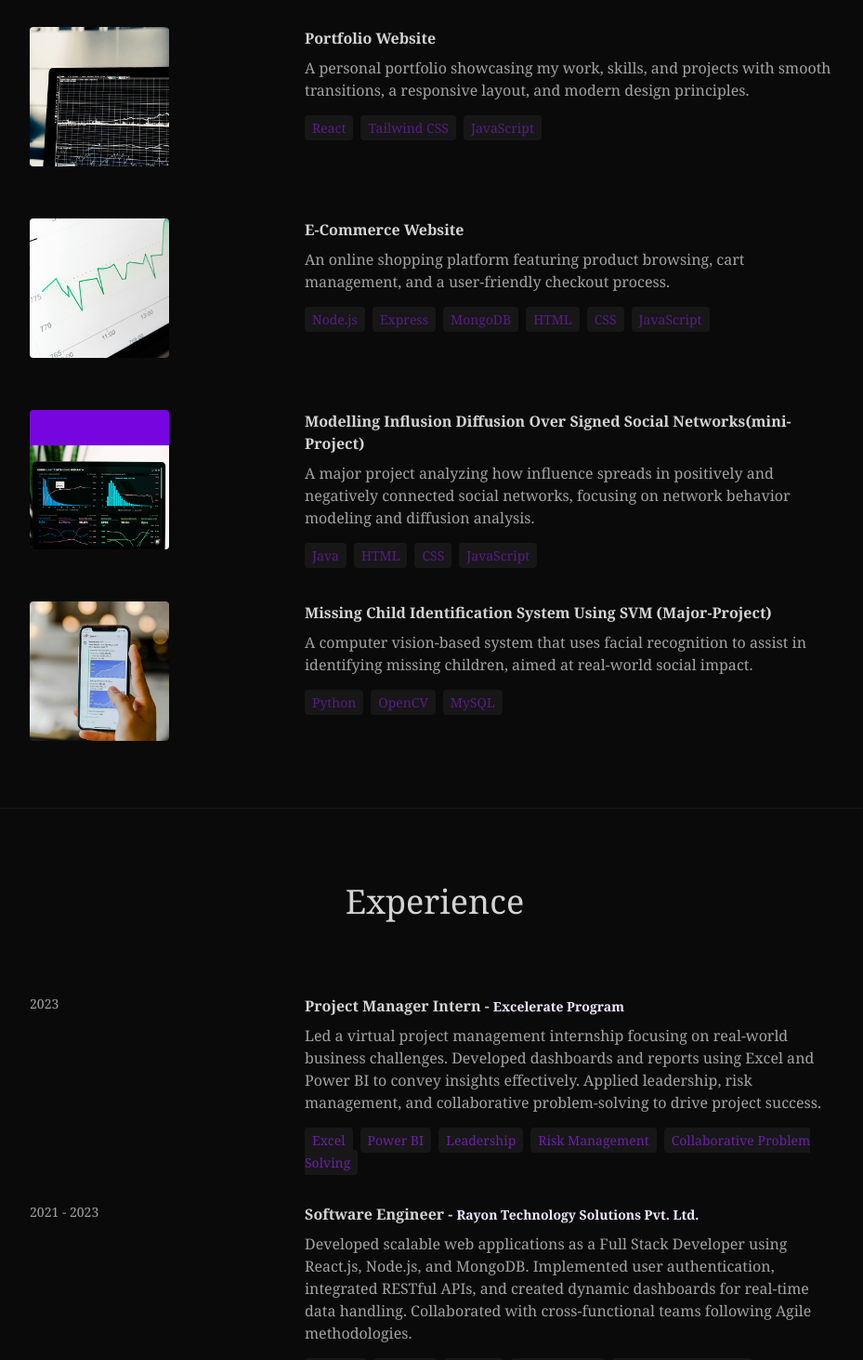
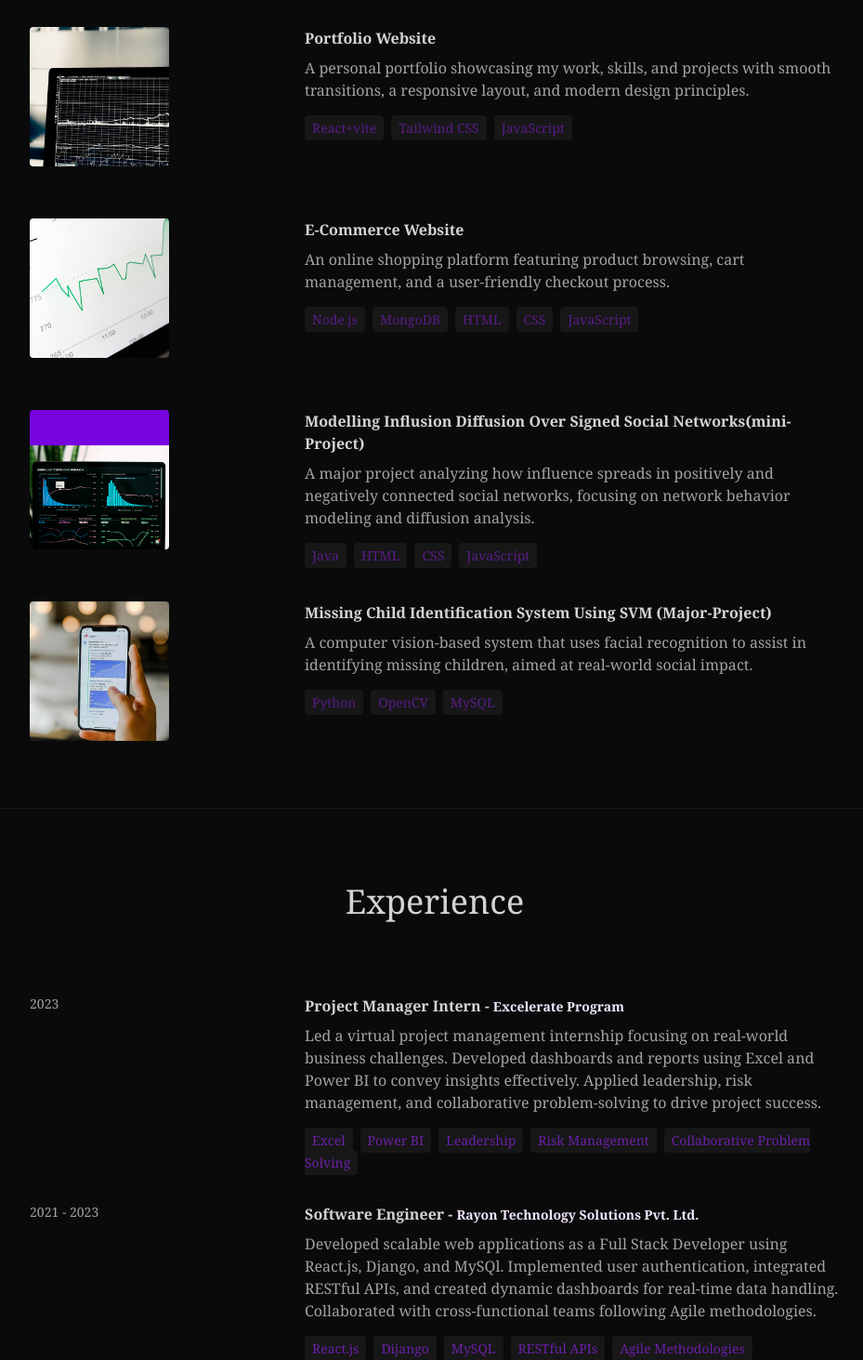
Before and after one commit to PEK-1/portfolio, a React (Vite) app: page / in a window 1280 px wide. Shown: the part 2780-4243 px from the top of the page at 93% size, without its empty margins (172-1101 px from the left). Built offline with nearby package versions, Linux system fonts and the light colour scheme.

Commit message:
changed tech in index.js

```diff
--- a/src/constants/index.js
+++ b/src/constants/index.js
@@ -65,7 +65,7 @@ export const EXPERIENCES = [
     year: "2021 - 2023",
     role: "Software Engineer",
     company: "Rayon Technology Solutions Pvt. Ltd.",
-    description: `Developed scalable web applications as a Full Stack Developer using React.js, Node.js, and MongoDB. Implemented user authentication, integrated RESTful APIs, and created dynamic dashboards for real-time data handling. Collaborated with cross-functional teams following Agile methodologies.`,
+    description: `Developed scalable web applications as a Full Stack Developer using React.js, Django, and MySQl. Implemented user authentication, integrated RESTful APIs, and created dynamic dashboards for real-time data handling. Collaborated with cross-functional teams following Agile methodologies.`,
     technologies: ["React.js", "Dijango", "MySQL", "RESTful APIs", "Agile Methodologies"],
   },
 
@@ -101,14 +101,14 @@ export const PROJECTS = [
     gallary:[pf1,pf2,pf3,pf4,pf5,pf6],
     description:
       "A personal portfolio showcasing my work, skills, and projects with smooth transitions, a responsive layout, and modern design principles.",
-    technologies: ["React", "Tailwind CSS", "JavaScript"],
+    technologies: ["React+vite", "Tailwind CSS", "JavaScript"],
   },
   {
     title: "E-Commerce Website",
     image: project4,
     description:
       "An online shopping platform featuring product browsing, cart management, and a user-friendly checkout process.",
-    technologies: ["Node.js", "Express", "MongoDB", "HTML", "CSS", "JavaScript"],
+    technologies: ["Node.js", "MongoDB", "HTML", "CSS", "JavaScript"],
   },
   {
     title: "Modelling Influsion Diffusion Over Signed Social Networks(mini-Project)",
```
